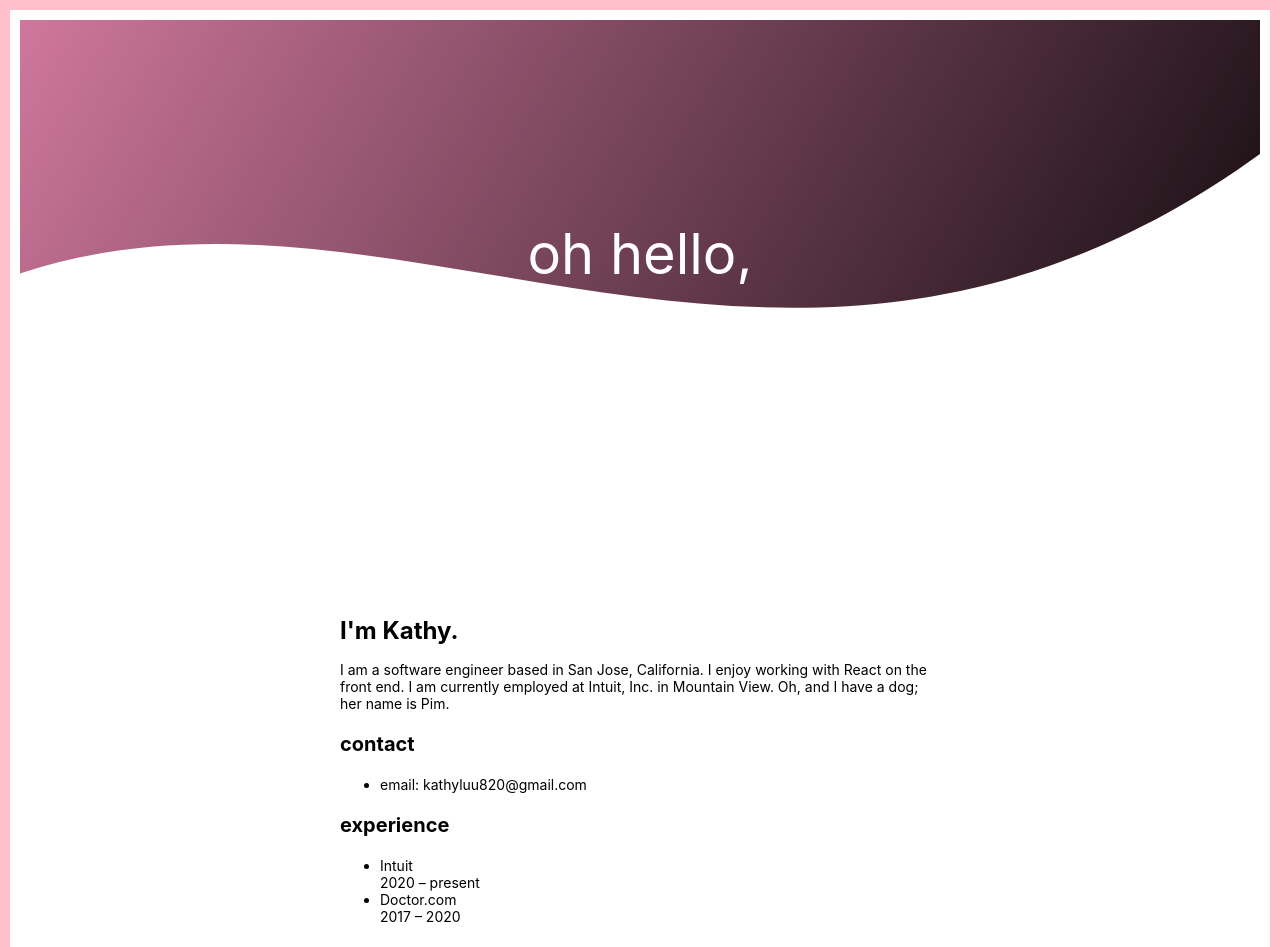
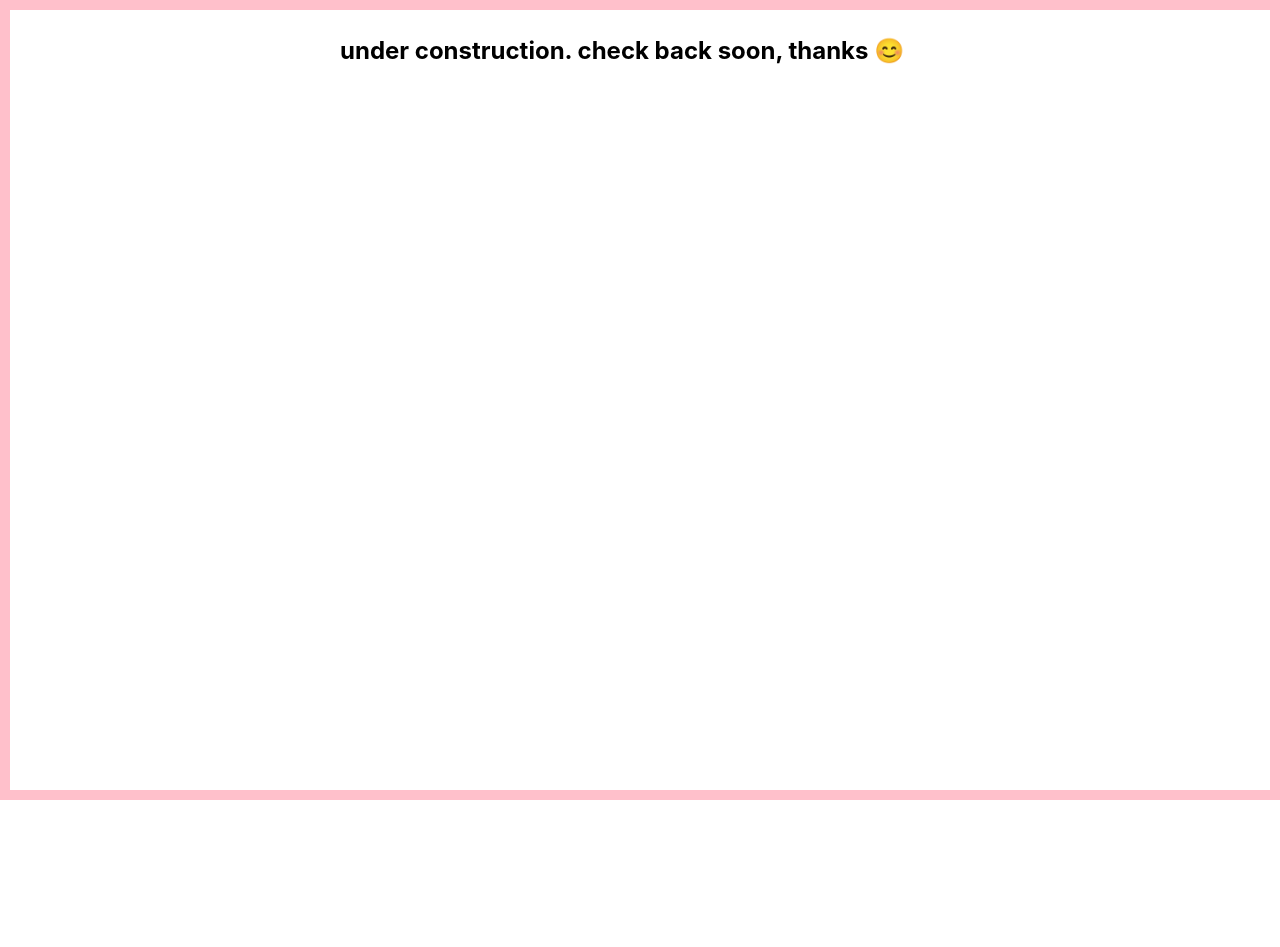
Before and after one commit to k3luu/kathyluu.io, a React (Create React App) app: page / in a window 1280 px wide. Shown: the top 947 px of the page. After the commit the page ends 800 px from the top, so only its background shows below. Built offline with nearby package versions, Linux system fonts and the light colour scheme.

Commit message:
editing published page

```diff
--- a/src/App.css
+++ b/src/App.css
@@ -5,6 +5,7 @@ html {
 body {
   font-size: 1.4rem;
   border: 10px solid pink;
+  height: calc(100vh - 20px);
 }
 
 h1 {
--- a/src/App.js
+++ b/src/App.js
@@ -5,41 +5,13 @@ import ScrollBasedBezier from './components/ScrollBasedBezier';
 function App() {
   return (
     <div className="App">
-      <header className="App-header">
-        oh hello,
-        <ScrollBasedBezier headerHeight={10} />
-      </header>
-
       <div className="main__content">
-        <h1>I'm Kathy.</h1>
-        <p>
-          I am a software engineer based in San Jose, California. I enjoy
-          working with React on the front end. I am currently employed at
-          Intuit, Inc. in Mountain View. Oh, and I have a dog; her name is Pim.
-        </p>
-
-        <h3>contact</h3>
-        <ul>
-          <li>email: kathyluu820@gmail.com</li>
-        </ul>
-
-        <h3>experience</h3>
-        <ul>
-          <li>
-            <div>Intuit</div>
-            <div>2020 – present</div>
-          </li>
-          <li>
-            <div>Doctor.com</div>
-            <div>2017 – 2020</div>
-          </li>
-        </ul>
-
-        <h3>projects</h3>
-        <ul>
-          <li>Two Half-Hitches</li>
-          <li>Murakami Wedding</li>
-        </ul>
+        <h1>
+          under construction. check back soon, thanks{' '}
+          <span role="img" aria-label="smile">
+            😊
+          </span>
+        </h1>
       </div>
     </div>
   );
```
